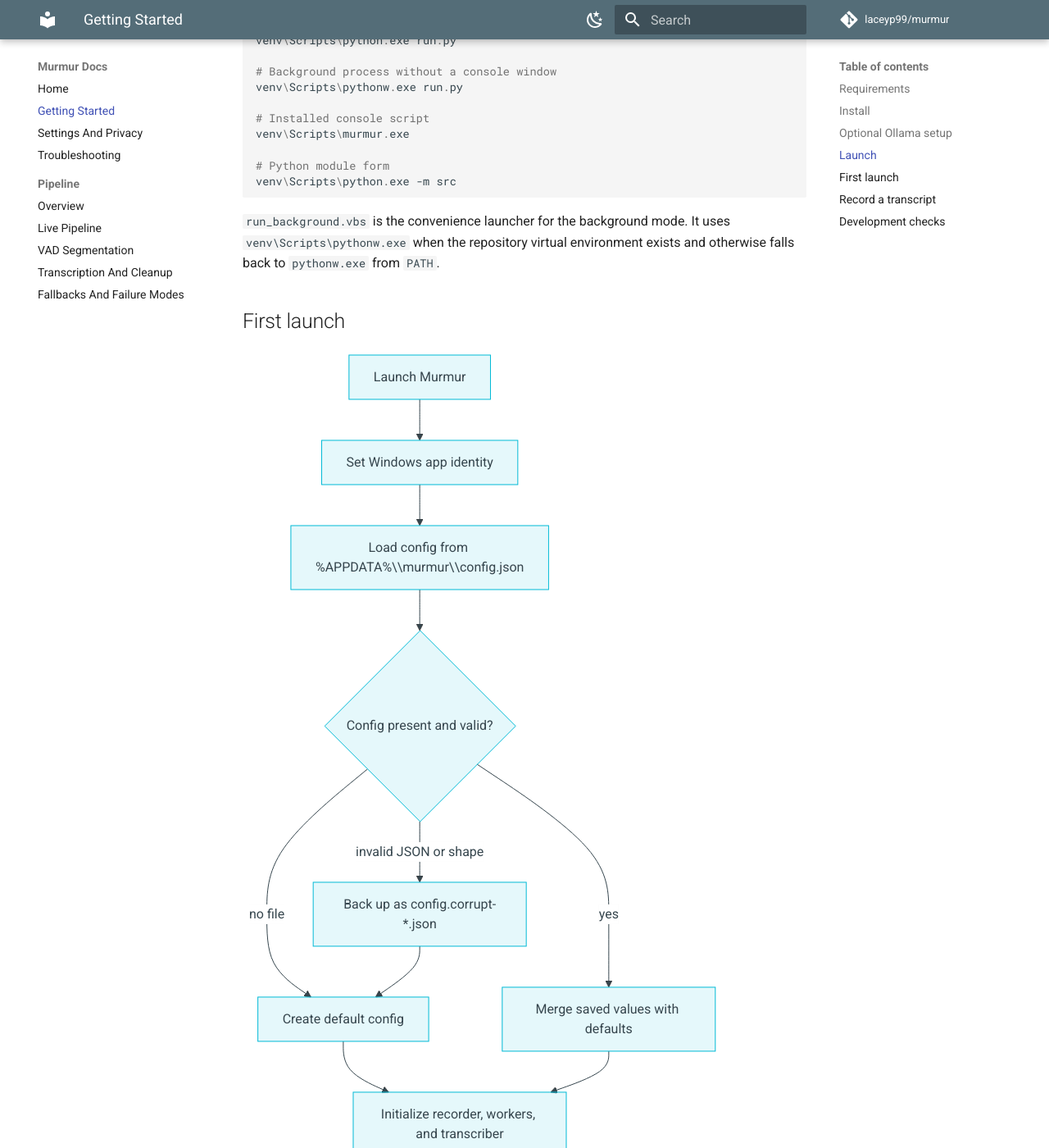
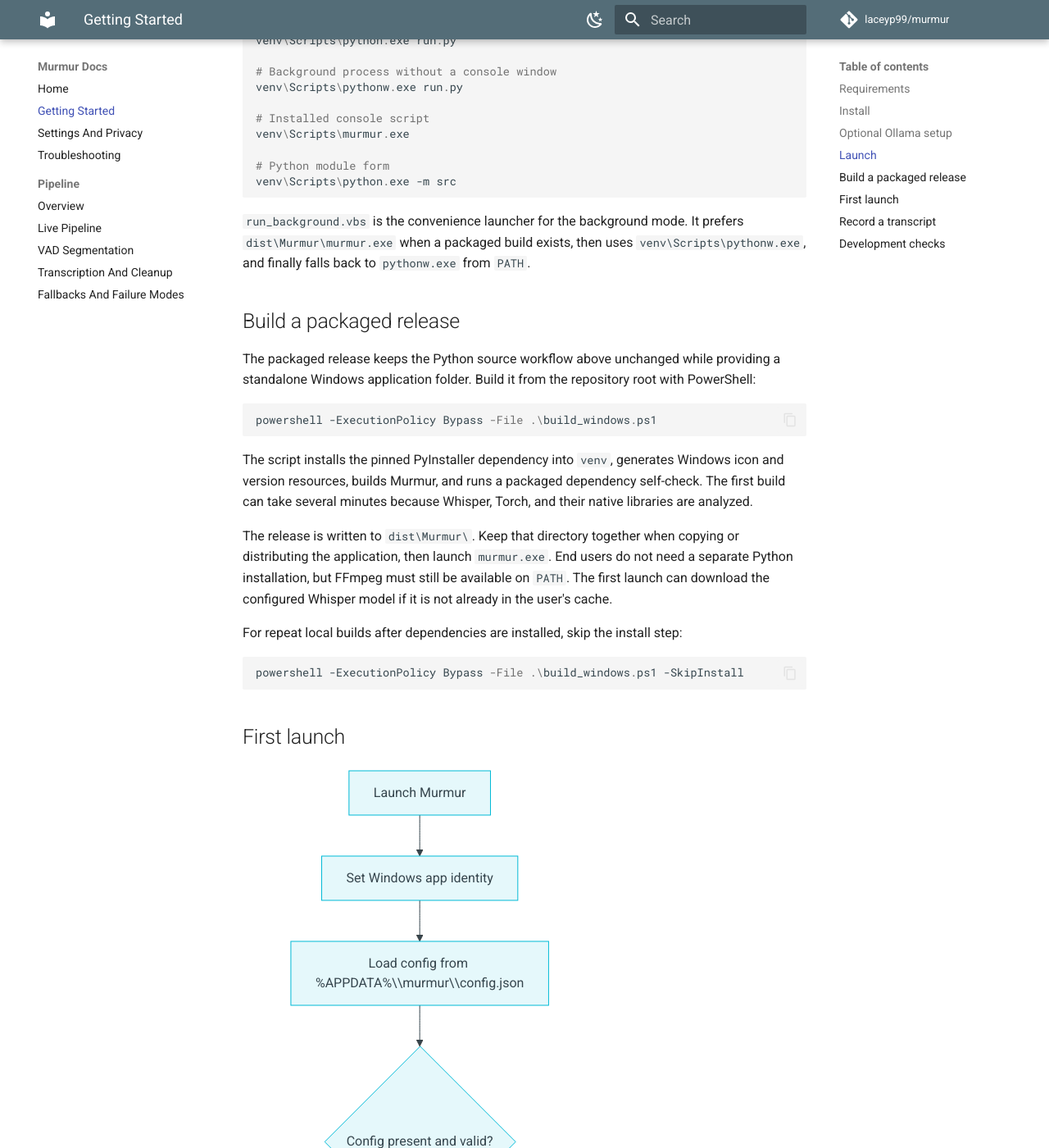
Before and after one commit to laceyp99/murmur, an MkDocs documentation site: the page built from docs/getting-started.md, in a window 1280 px wide and 1400 px high, scrolled down 1929 px. Shown: the whole window at 82% size. Built offline with MkDocs 1.6.1 and Material for MkDocs 9.7.7, drawn with Linux system fonts in a browser that asks for light colours; comment, search, counter and statistics services are not loaded.

Commit message:
docs(windows): document packaged release workflow

````diff
--- a/docs/getting-started.md
+++ b/docs/getting-started.md
@@ -91,8 +91,36 @@
 ```
 
 `run_background.vbs` is the convenience launcher for the background mode. It
-uses `venv\Scripts\pythonw.exe` when the repository virtual environment exists
-and otherwise falls back to `pythonw.exe` from `PATH`.
+prefers `dist\Murmur\murmur.exe` when a packaged build exists, then uses
+`venv\Scripts\pythonw.exe`, and finally falls back to `pythonw.exe` from
+`PATH`.
+
+## Build a packaged release
+
+The packaged release keeps the Python source workflow above unchanged while
+providing a standalone Windows application folder. Build it from the repository
+root with PowerShell:
+
+```powershell
+powershell -ExecutionPolicy Bypass -File .\build_windows.ps1
+```
+
+The script installs the pinned PyInstaller dependency into `venv`, generates
+Windows icon and version resources, builds Murmur, and runs a packaged dependency
+self-check. The first build can take several minutes because Whisper, Torch, and
+their native libraries are analyzed.
+
+The release is written to `dist\Murmur\`. Keep that directory together when
+copying or distributing the application, then launch `murmur.exe`. End users do
+not need a separate Python installation, but FFmpeg must still be available on
+`PATH`. The first launch can download the configured Whisper model if it is not
+already in the user's cache.
+
+For repeat local builds after dependencies are installed, skip the install step:
+
+```powershell
+powershell -ExecutionPolicy Bypass -File .\build_windows.ps1 -SkipInstall
+```
 
 ## First launch
 
````
Also changed, not shown: README.md (+10 -0 lines), docs/settings-and-privacy.md (+3 -2 lines), 1 other file.
